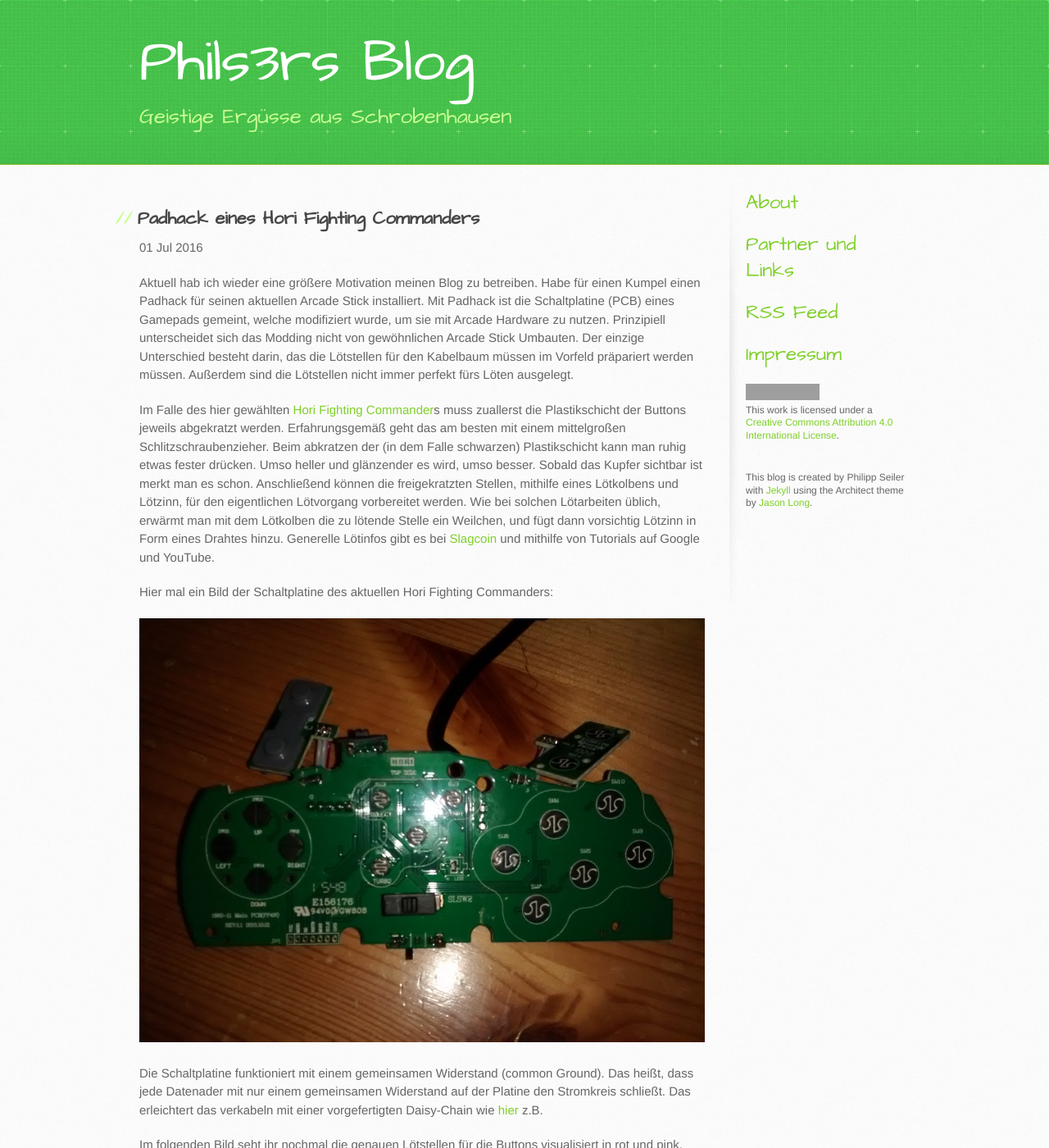
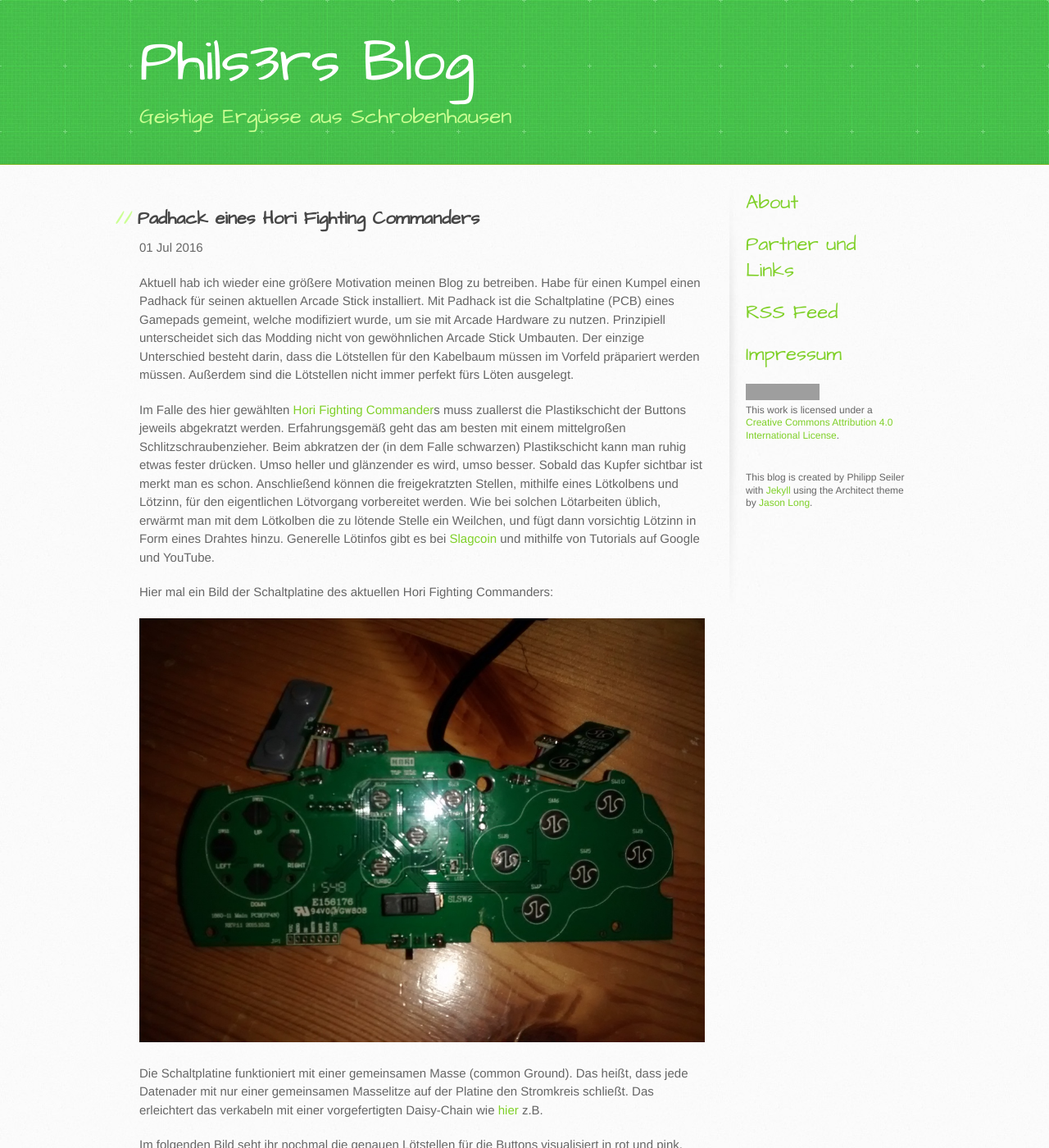
Before and after one commit to pseiler/phils3rs_blog, a Jekyll site: the page built from _posts/2016-07-01-Padhack-eines-Hori-Fighting-Commanders.md, in a window 1280 px wide and 1400 px high. Shown: the whole window at 82% size. Built offline with Jekyll 4.4.1, drawn with Linux system fonts in a browser that asks for light colours; Markdown is read by kramdown in place of the engine named in the settings; some of the changed text lies outside the part shown; grey boxes are pictures that could not be loaded.

Commit message:
little fixes regarding germand wording of ground

```diff
--- a/_posts/2016-07-01-Padhack-eines-Hori-Fighting-Commanders.md
+++ b/_posts/2016-07-01-Padhack-eines-Hori-Fighting-Commanders.md
@@ -11,7 +11,7 @@ date: 2016-07-01 17:45:00.000000000 +02:00
 Aktuell hab ich wieder eine größere Motivation meinen Blog zu betreiben.
 Habe für einen Kumpel einen Padhack für seinen aktuellen Arcade Stick installiert.
 Mit Padhack ist die Schaltplatine (PCB) eines Gamepads gemeint, welche modifiziert wurde, um sie mit Arcade Hardware zu nutzen.
-Prinzipiell unterscheidet sich das Modding nicht von gewöhnlichen Arcade Stick Umbauten. Der einzige Unterschied besteht darin, das die Lötstellen für den Kabelbaum müssen im Vorfeld präpariert werden müssen. Außerdem sind die Lötstellen nicht immer perfekt fürs Löten ausgelegt.
+Prinzipiell unterscheidet sich das Modding nicht von gewöhnlichen Arcade Stick Umbauten. Der einzige Unterschied besteht darin, dass die Lötstellen für den Kabelbaum müssen im Vorfeld präpariert werden müssen. Außerdem sind die Lötstellen nicht immer perfekt fürs Löten ausgelegt.
 
 Im Falle des hier gewählten [Hori Fighting Commander](https://www.amazon.de/Fighting-Commander-PS4-PS3-PC/dp/B017QORK8W)s muss zuallerst die Plastikschicht der Buttons jeweils abgekratzt werden.
 Erfahrungsgemäß geht das am besten mit einem mittelgroßen Schlitzschraubenzieher. Beim abkratzen der (in dem Falle schwarzen) Plastikschicht kann man ruhig etwas fester drücken. Umso heller
@@ -23,15 +23,15 @@ Hier mal ein Bild der Schaltplatine des aktuellen Hori Fighting Commanders:
 
 ![Fighting_Commander_vorbereitet](/images/fighting_commander/fc_teils_vorbereitet.jpg)
 
-Die Schaltplatine funktioniert mit einem gemeinsamen Widerstand (common Ground). Das heißt, dass jede Datenader mit nur einem gemeinsamen Widerstand auf der Platine den Stromkreis schließt.
+Die Schaltplatine funktioniert mit einer gemeinsamen Masse (common Ground). Das heißt, dass jede Datenader mit nur einer gemeinsamen Masselitze auf der Platine den Stromkreis schließt.
 Das erleichtert das verkabeln mit einer vorgefertigten Daisy-Chain wie [hier](http://www.arcadeworlduk.com/products/insulated-daisy-chain-harness-with-32-crimp-connections.html) z.B.
 
 Im folgenden Bild seht ihr nochmal die genauen Lötstellen für die Buttons visualisiert in rot und pink.
-Rot steht für die Datenlitze des jeweiligen Buttons und pink für eine Lötstelle, an der man den Widerstand/Ground anlöten kann.
+Rot steht für die Datenlitze des jeweiligen Buttons und pink für eine Lötstelle, an der man der Masse/Ground anlöten kann.
 
 Außerdem haben wir noch Schultertasten, von denen wir nur die linken benötigen.
 R1/2 sind bereits als Buttons auf dem Pad verfügbar. Das Kabel entfernt man, indem man die Lötpunkte erhitzt, und nach und nach an den Kabeln zieht.
-Am einfachsten tut man sich mit einer [Entlötpumpe](https://de.wikipedia.org/wiki/Entl%C3%B6tpumpe).Bevor man die Kabel jedoch erhitzt, sollte man auch Acht geben, ob evtl. auf der Unterseite noch Heißkleber zur Befestigung abgebracht wurde. Diese kann man einfach vorsichtig mit der Hand wegreißen.
+Am einfachsten tut man sich mit einer [Entlötpumpe](https://de.wikipedia.org/wiki/Entl%C3%B6tpumpe).Bevor man die Kabel jedoch erhitzt, sollte man auch Acht geben, ob evtl. auf der Unterseite noch Heißkleber zur Befestigung abgebracht wurde. Diese kann man einfach vorsichtig mit der Hand abnehmen.
 
 Bei den drei kleinen Buttons in der Mitte gäbe es jeweils auch noch ein Gegenstück mit einer Lötstelle für Ground, diese ist aber sehr klein und ist deshalb nicht empfehlenswert. Es gibt ja genügend andere
 Stellen auf der Schaltplatine, an der Ground angelötet werden kann.
```
